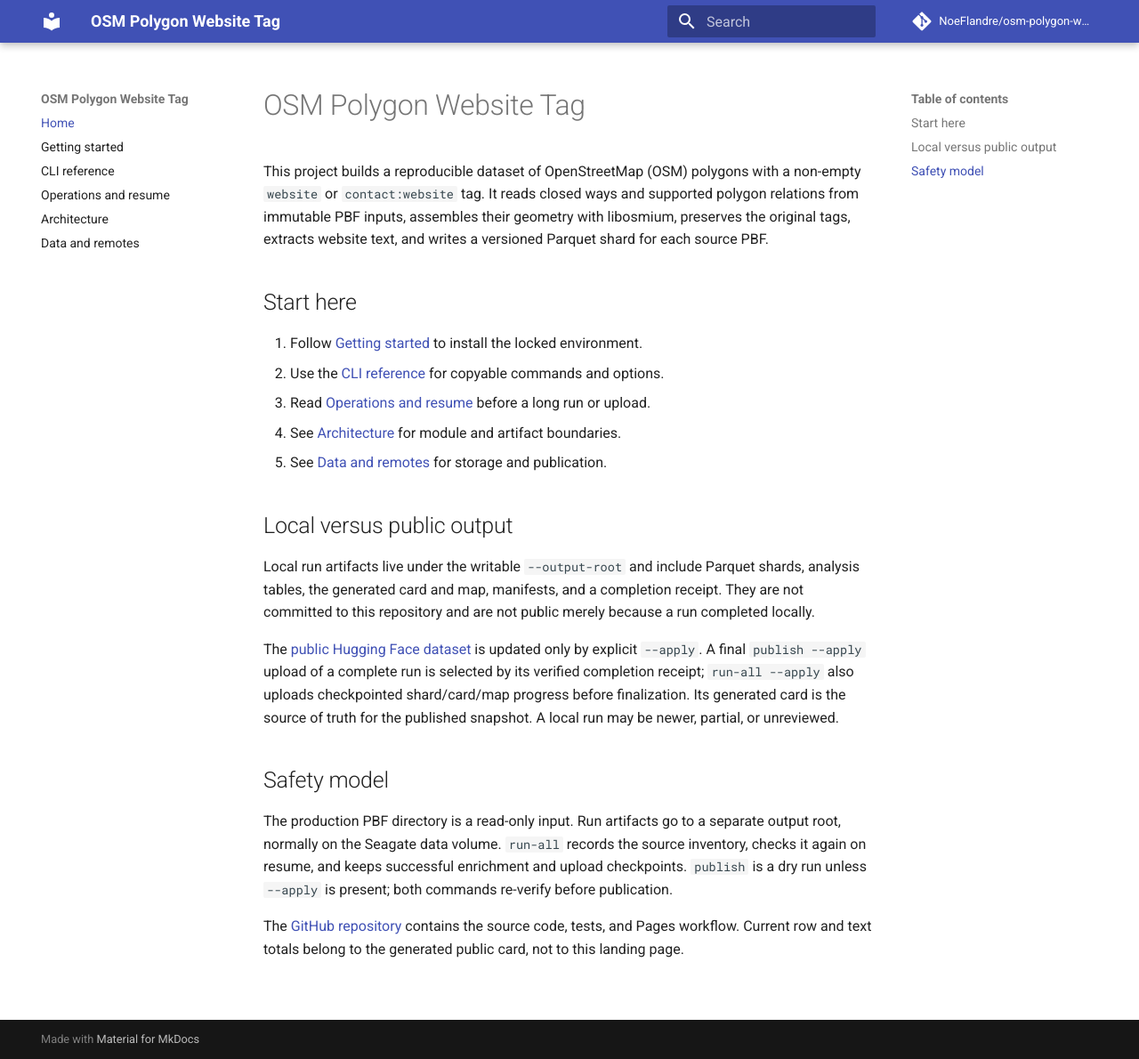
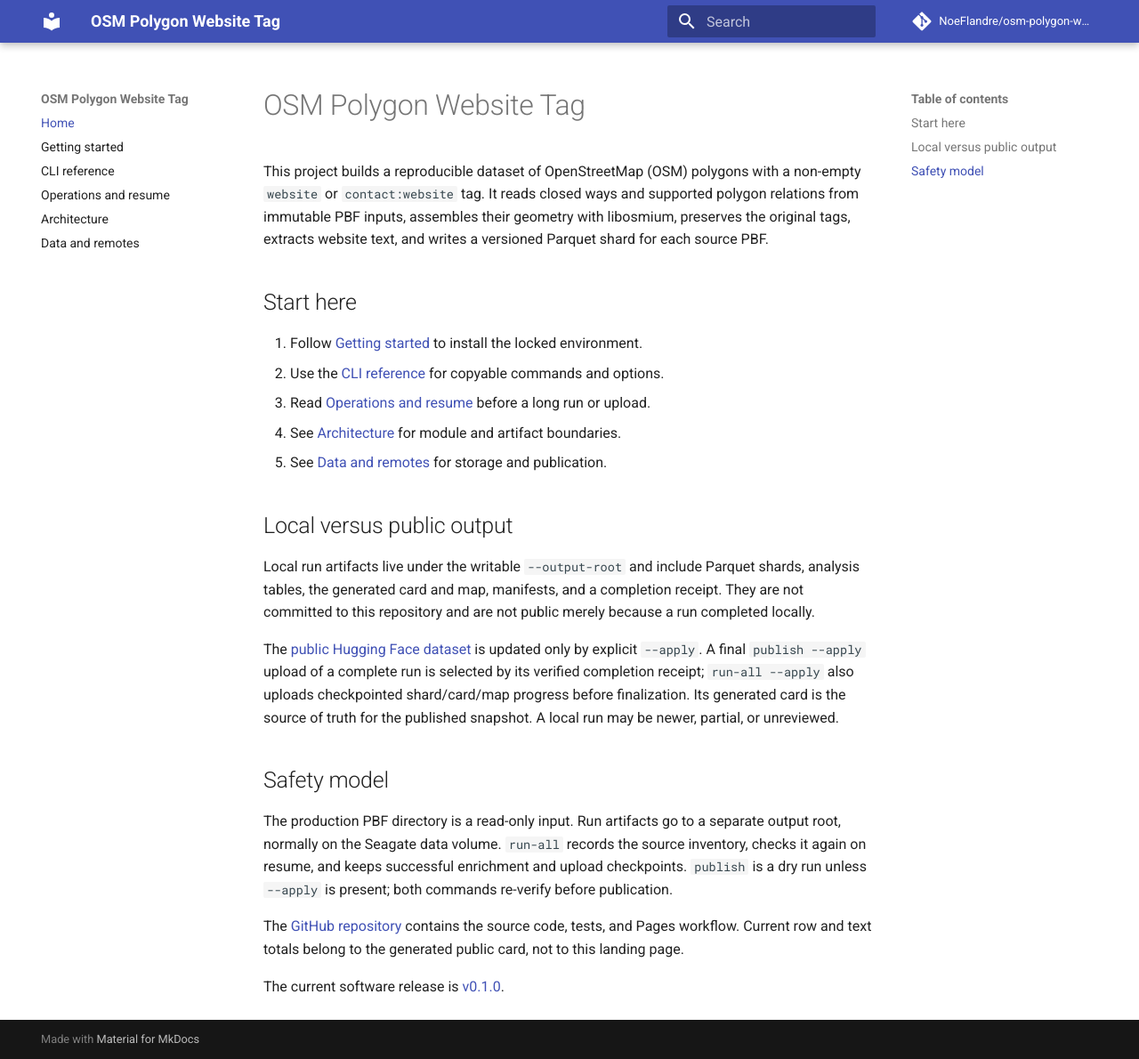
Before and after one commit to NoeFlandre/osm-polygon-website-tag, an MkDocs documentation site: the page built from docs/index.md, in a window 1280 px wide and 1190 px high. Shown: the whole window at 89% size. Built offline with MkDocs 1.6.1 and Material for MkDocs 9.7.7, drawn with Linux system fonts in a browser that asks for light colours; comment, search, counter and statistics services are not loaded.

Commit message:
docs(release): link v0.1.0 release

```diff
--- a/docs/index.md
+++ b/docs/index.md
@@ -39,3 +39,5 @@ present; both commands re-verify before publication.
 The [GitHub repository](https://github.com/NoeFlandre/osm-polygon-website-tag)
 contains the source code, tests, and Pages workflow. Current row and text
 totals belong to the generated public card, not to this landing page.
+
+The current software release is [v0.1.0](https://github.com/NoeFlandre/osm-polygon-website-tag/releases/tag/v0.1.0).
```
Also changed, not shown: README.md (+1 -0 lines).
